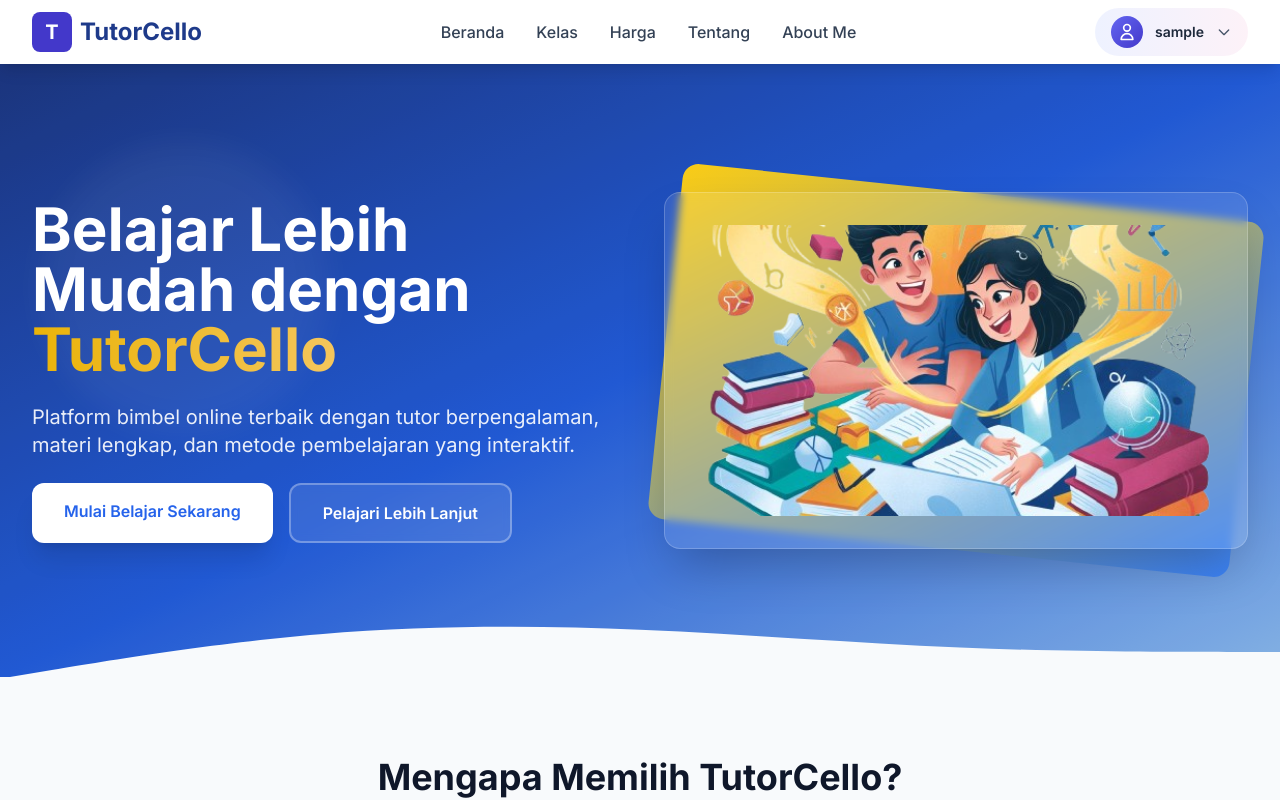
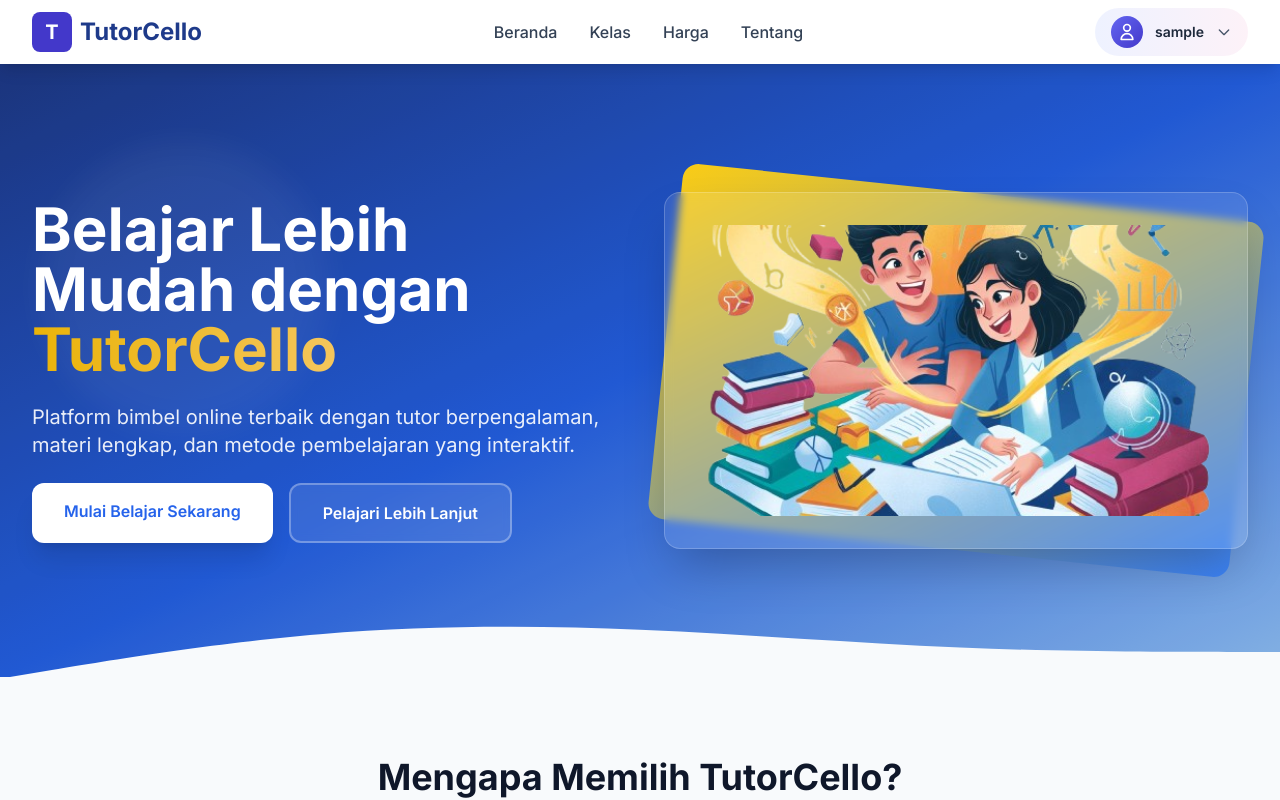
Before and after one commit to RayhanMarcello/tutorCello, a Vue app: page / in a window 1280 px wide. Shown: the top 800 px of the page. Built offline with nearby package versions, Linux system fonts and the light colour scheme; sample sign-in values are in the browser's storage.

Commit message:
remove about me

```diff
--- a/package.json
+++ b/package.json
@@ -9,6 +9,7 @@
     "preview": "vite preview"
   },
   "dependencies": {
+    "vercel": "^50.1.0",
     "vue": "^3.5.24",
     "vue-router": "^4.6.3"
   },
--- a/src/components/NavBar.vue
+++ b/src/components/NavBar.vue
@@ -243,6 +243,6 @@ const navLinks = [
   { name: "Kelas", path: "/kelas" },
   { name: "Harga", path: "/harga" },
   { name: "Tentang", path: "/tentang" },
-  { name: "About Me", path: "/about-me" },
+  // { name: "About Me", path: "/about-me" },
 ];
 </script>
```
Also changed, not shown: vercel.json (deleted), 1 other file (tests, documents, lock files or other folders).
